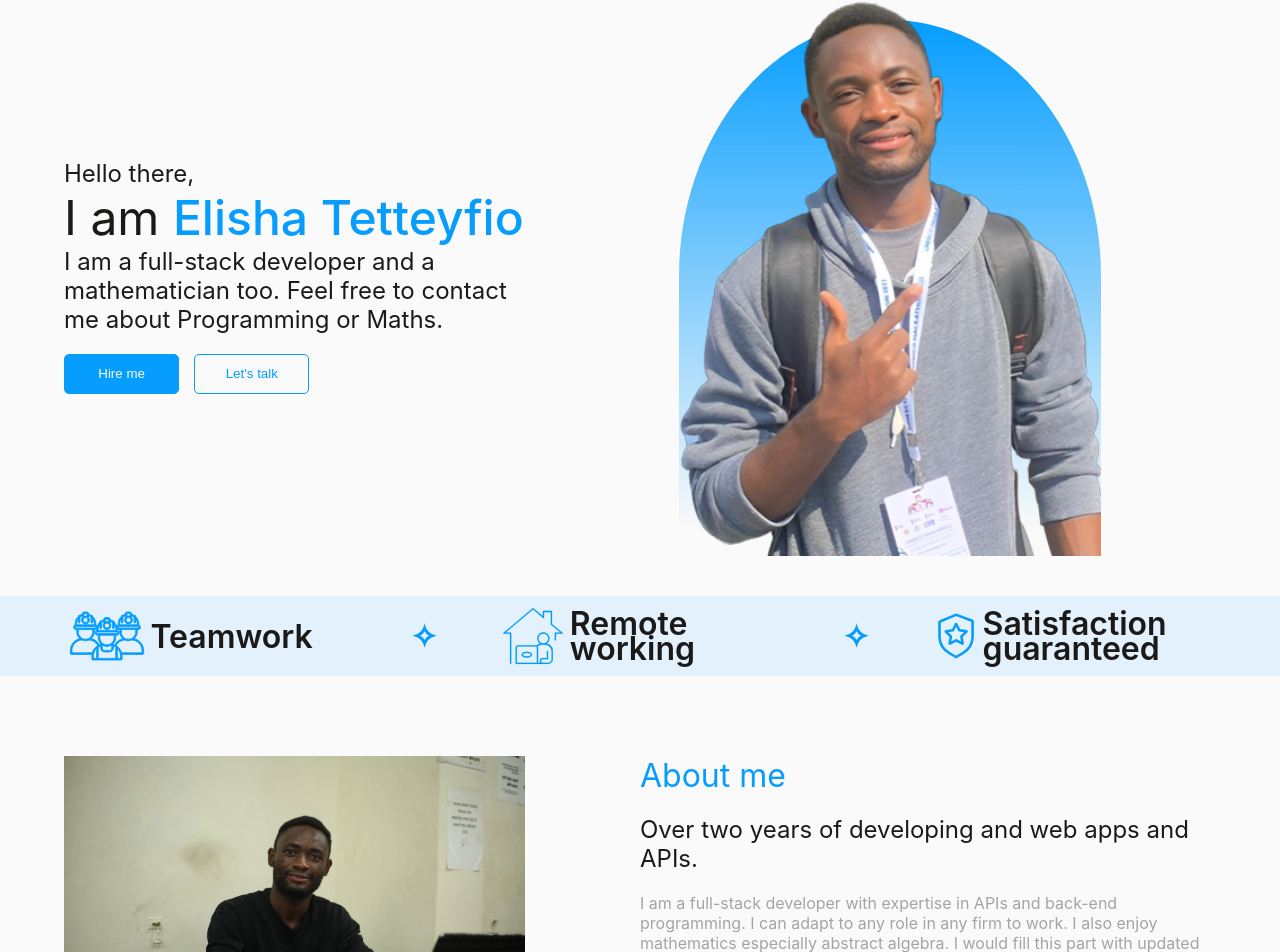
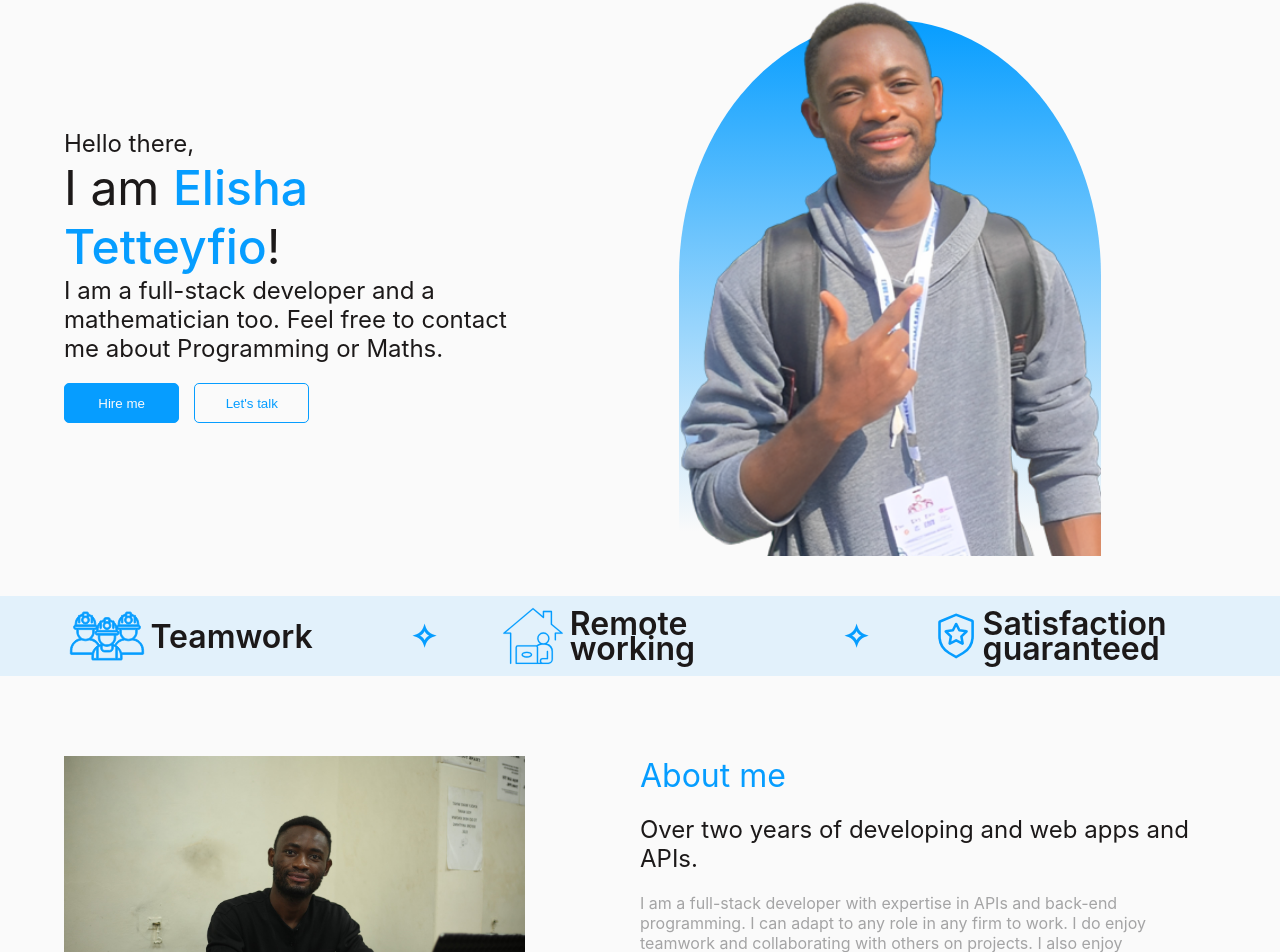
Before and after one commit to Elisha-Tetteyfio/my-portfolio1, a React (Create React App) app: page / in a window 1280 px wide. Shown: the part 124-1076 px from the top of the page. Built offline with nearby package versions, Linux system fonts and the light colour scheme.

Commit message:
Update texts

```diff
--- a/src/segments/About.js
+++ b/src/segments/About.js
@@ -13,8 +13,10 @@ const About = () => {
         <div className={styles.aboutRightText1}>Over two years of developing and web apps and APIs.</div>
         <div className={styles.aboutRightText2}>
           I am a full-stack developer with expertise in APIs and back-end programming. I can adapt to any role
-          in any firm to work. I also enjoy mathematics especially abstract algebra. I would fill this part
-          with updated content later, for now I'm focused on the design, this is just like a... placeholder.
+          in any firm to work. I do enjoy teamwork and collaborating with others on projects.
+          I also enjoy mathematics especially abstract algebra. <br/>
+          I believe life is a learning process and everyone can still learn new things so I make it a point
+          to keep learning.
         </div>
       </div>
     </div>
--- a/src/segments/Intro.js
+++ b/src/segments/Intro.js
@@ -11,7 +11,7 @@ const Intro = () => {
       <div className={styles.intro}>
         <div className={styles.introLeft}>
           <div className={styles.intro1}>Hello there,</div>
-          <div className={styles.intro2}>I am <span className={styles.introName}>Elisha Tetteyfio</span></div>
+          <div className={styles.intro2}>I am <span className={styles.introName}>Elisha Tetteyfio</span>!</div>
           <div className={styles.intro3}>
             I am a full-stack developer and a mathematician too.
             <span className={styles.deskOnly}> Feel free to contact me about Programming or Maths.</span>
```
